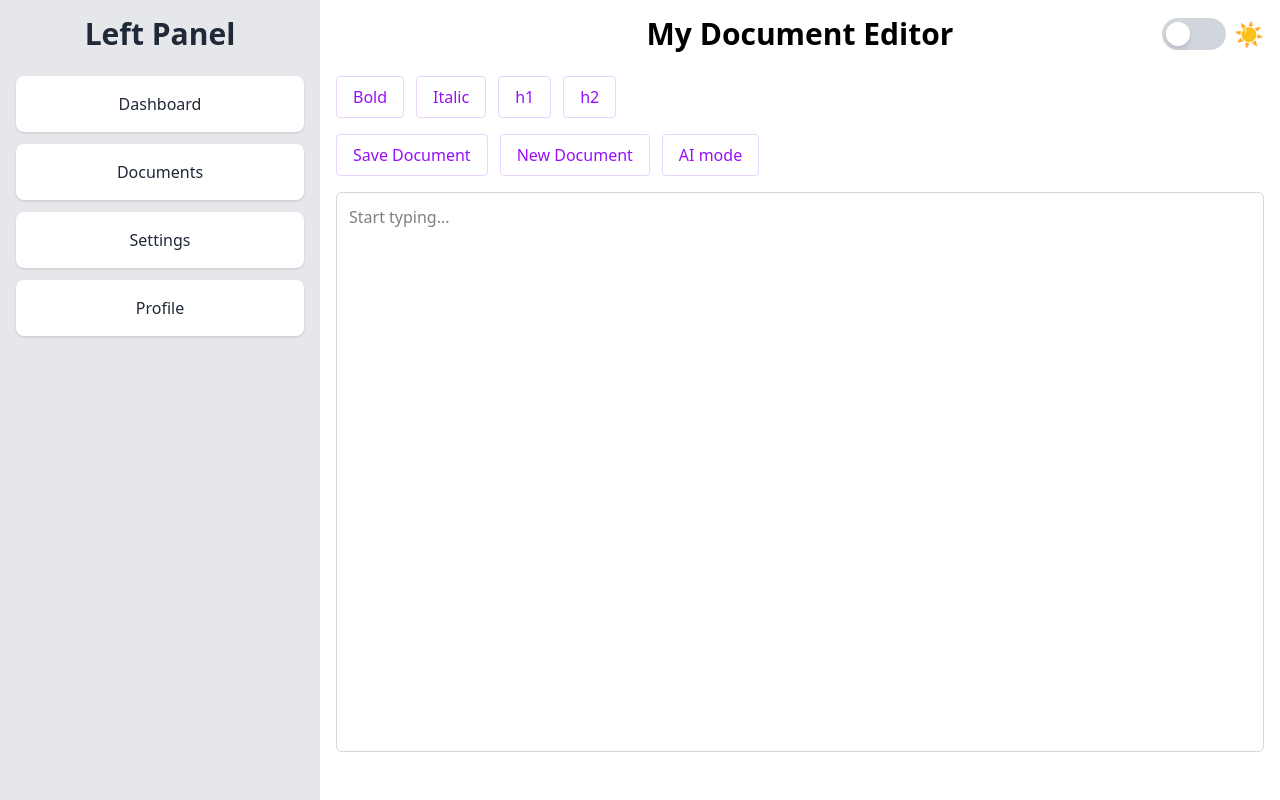
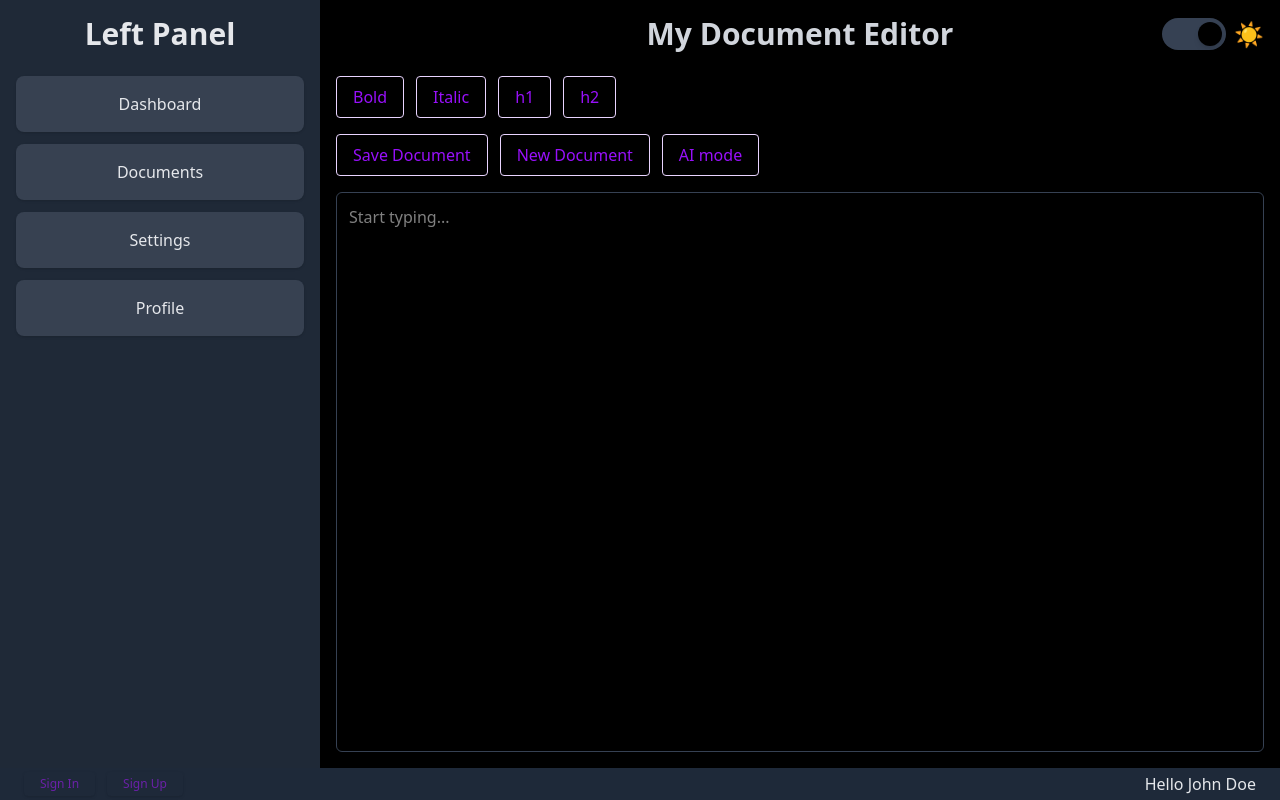
Before and after one commit to manurathansetty/document-editor, a React (Vite) app: page / in a window 1280 px wide. Built offline with nearby package versions, Linux system fonts and the light colour scheme.

Commit message:
basic routing and stuffs added

```diff
--- a/package.json
+++ b/package.json
@@ -11,6 +11,7 @@
   },
   "dependencies": {
     "@tailwindcss/vite": "^4.1.12",
+    "dotenv": "^17.2.2",
     "framer-motion": "^12.23.12",
     "lucide-react": "^0.542.0",
     "react": "^19.1.1",
--- a/src/App.tsx
+++ b/src/App.tsx
@@ -1,18 +1,27 @@
 import { Sidebar } from "./Sidebar";
 import Texteditor from "./Texteditor";
+import Footer from "./Footer";
 
 export default function App() {
   return (
-    <div className="flex h-screen">
+    <div className="flex flex-col h-screen">
+      {/* Main Content (Sidebar + Editor) */}
+      <div className="flex flex-1 overflow-hidden">
         {/* Left Panel */}
         <div className="w-1/4 p-0">
           <Sidebar />
         </div>
 
         {/* Right Editor Panel */}
-      <div className="w-3/4 flex-1 bg-white dark:bg-black">
+        <div className="w-3/4 flex-1 bg-white dark:bg-black overflow-auto">
           <Texteditor />
         </div>
       </div>
+
+      {/* Footer (Status Bar) */}
+      <footer className="h-8 flex items-center justify-between px-4 bg-gray-200 dark:bg-gray-800">
+        <Footer />
+      </footer>
+    </div>
   );
 }
--- /dev/null
+++ b/src/Footer.tsx
@@ -0,0 +1,82 @@
+import { useState, useEffect } from "react";
+import { getUser, loginUser } from "./fetch-functions/user";
+
+export default function Footer() {
+
+    const [userName, setUserName] = useState("John Doe");
+    const [showPopup, setShowPopup] = useState(false);
+    const [username, setUsername] = useState("");
+    const [password, setPassword] = useState("");
+    const [popupText, setPopupText] = useState("Default value");
+
+    console.log(username, password);
+    const handleLoginClick = () => {
+        setPopupText("Sign In");
+        setShowPopup(true); // show popup
+    };
+
+    const handleSignUpClick = () => {
+        setPopupText("Sign Up");
+        setShowPopup(true); // show popup
+    };
+
+    const handleClosePopup = () => {
+        setShowPopup(false); // hide popup
+    };
+
+    const handleSubmit = () => {
+        loginUser(username, password).then((result) => {
+            setUserName(result.user.username);
+            setShowPopup(false);
+        });
+    };
+
+    useEffect(() => {
+        getUser("1").then((result) => {
+            setUserName(result.user.username);
+        });
+    }, []);
+
+    return (
+        <div className="flex flex-row items-center justify-between w-full px-2">
+            <div className="flex flex-row gap-3 h-6">
+                <button className="btn" onClick={handleLoginClick}>Sign In</button>
+                <button className="btn" onClick={handleSignUpClick}>Sign Up</button>
+            </div>
+            <div>
+                <p className="footer-text">Hello {userName}</p>
+            </div>
+
+            {showPopup && (
+                <div className="fixed inset-0 flex items-center justify-center bg-black/50 dark:bg-black/50">
+                    <div className="popup-base">
+                        <h2 className="text-lg font-bold mb-4 text-center text-black dark:text-white">{popupText}</h2>
+                        <input
+                            type="text"
+                            placeholder="Username"
+                            className="input"
+                            onChange={(e) => setUsername(e.target.value)}
+                        />
+                        <input
+                            type="password"
+                            placeholder="Password"
+                            className="input"
+                            onChange={(e) => setPassword(e.target.value)}
+                        />
+                        <div className="flex justify-end gap-2">
+                            <button
+                                onClick={handleClosePopup}
+                                className="px-3 py-1 bg-gray-400 rounded"
+                            >
+                                Cancel
+                            </button>
+                            <button className="px-3 py-1 bg-purple-600 text-white rounded" onClick={handleSubmit}>
+                                Submit
+                            </button>
+                        </div>
+                    </div>
+                </div>
+            )}
+        </div>
+    );
+}
--- a/src/ToggleButton.tsx
+++ b/src/ToggleButton.tsx
@@ -4,7 +4,7 @@ import { motion, type Transition } from "framer-motion";
 import { useEffect, useState } from "react";
 
 export default function DarkModeSwitch() {
-  const [darkMode, setDarkMode] = useState(false);
+  const [darkMode, setDarkMode] = useState(true);
 
   // Apply dark mode class to <html>
   useEffect(() => {
--- /dev/null
+++ b/src/fetch-functions/user.ts
@@ -0,0 +1,21 @@
+// const BACKEND_URL = import.meta.env.VITE_BACKEND_URL;
+
+export const getUser = async (id: string) => {
+    // const response = await fetch(`${BACKEND_URL}/user/${id}`);
+    // const data = await response.json();
+    return {
+
+        user: { username: "John Doe" }
+    };
+};
+
+export const loginUser = async (username: string, password: string) => {
+    // const response = await fetch(`${BACKEND_URL}/user/login`, {
+    //     method: "POST",
+    //     body: JSON.stringify({ username, password })
+    // });
+    // const data = await response.json();
+    return {
+        user: { username: "Manu" }
+    };
+};
--- a/src/index.css
+++ b/src/index.css
@@ -1,4 +1,4 @@
-@import "tailwindcss";
+@import 'tailwindcss';
 
 @custom-variant dark (&:where(.dark, .dark *));
 
@@ -15,18 +15,37 @@
     @apply p-4 rounded-lg bg-[var(--card-bg)] text-[var(--text-color)] shadow
            hover:shadow-md transition-shadow cursor-pointer;
   }
+
+  .btn {
+    @apply px-4 text-xs text-[var(--btn-color)] shadow
+    hover:text-white hover:bg-[var(--btn-color)] active:bg-[var(--btn-color)] rounded;
+  }
+
+  .footer-text {
+    @apply text-[var(--text-color)];
+  }
+
+  .popup-base {
+    @apply bg-white p-6 rounded shadow-lg w-80 dark:bg-gray-800;
+  }
+
+  .input {
+    @apply border p-2 w-full mb-2 bg-[var(--card-bg)] text-[var(--text-color)] focus:outline-none focus:ring-2 focus:ring-[var(--btn-color)] rounded;
+  }
 }
-
+/* px-4 text-xs text-purple-600 hover:border-transparent hover:bg-purple-600 hover:text-white active:bg-purple-700 rounded */
 @layer base {
   :root {
     --bg-color: #e5e7eb; /* gray-200 */
     --text-color: #1f2937; /* gray-800 */
     --card-bg: #ffffff;
+    --btn-color: #6b21a8;
   }
 
   .dark {
     --bg-color: #1f2937; /* gray-800 */
     --text-color: #e5e7eb; /* gray-200 */
     --card-bg: #374151; /* gray-700 */
+    --btn-color: #6b21a8;
   }
 }
```
Also changed, not shown: 2 other files (tests, documents, lock files or other folders). Lines whose indentation alone changed are shown as unchanged.
